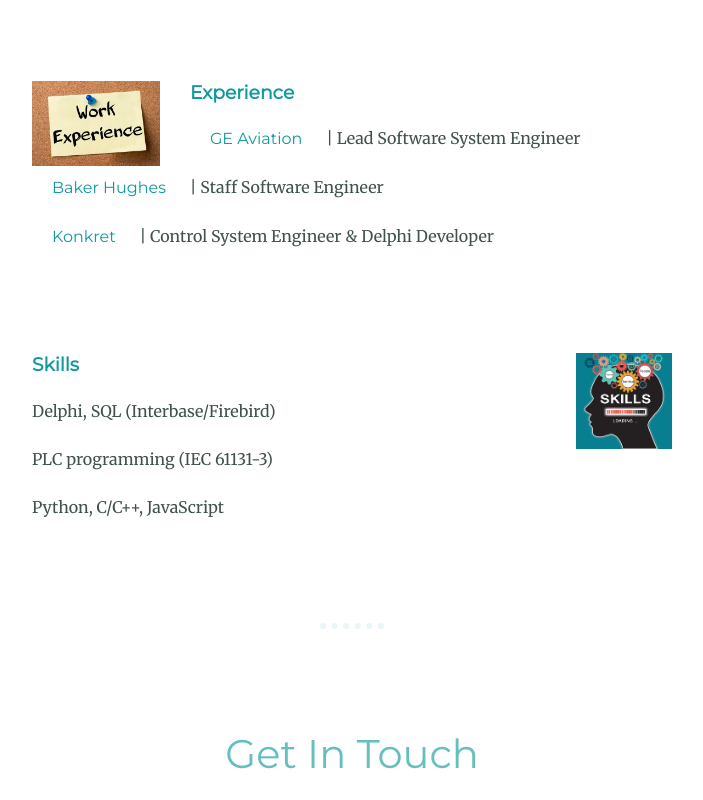
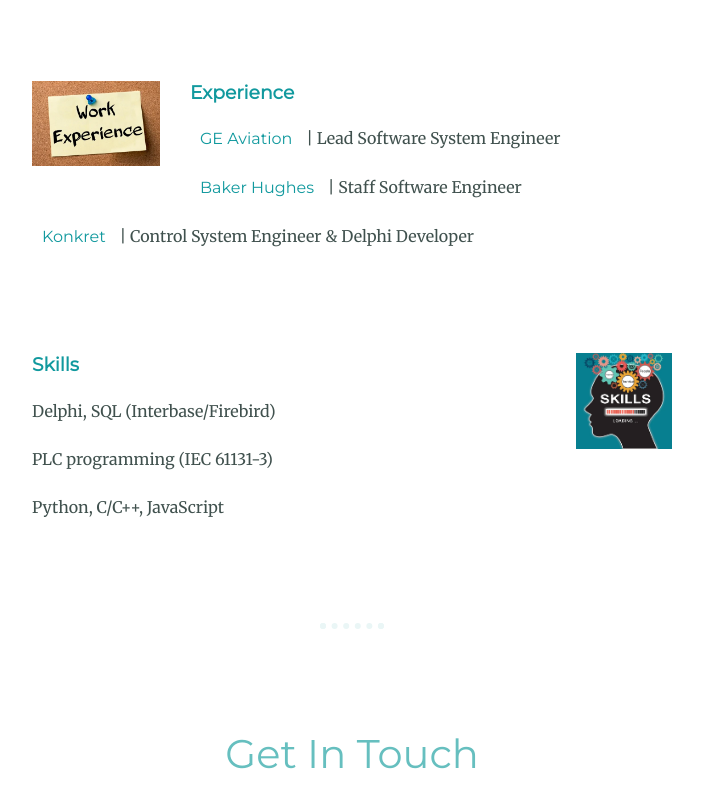
Before and after one commit to helsing85/helsing85.github.io, a plain HTML site: page index.html in a window 1280 px wide. Shown: the part 1660-2460 px from the top of the page, without its empty margins (288-991 px from the left). Drawn offline with Linux system fonts and the light colour scheme.

Commit message:
Add files via upload

```diff
--- a/css/styles.css
+++ b/css/styles.css
@@ -45,7 +45,7 @@
 a{
   color: #11999E;
   font-family: 'Montserrat', sans-serif;
-  margin: 10px 20px;
+  margin: 10px 10px;
   text-decoration: none;
 }
 
@@ -112,6 +112,7 @@
   width: 20%;
   float: left;
   margin-right: 30px;
+  margin-bottom: 50px;
 }
 
 .skill-img {
```
